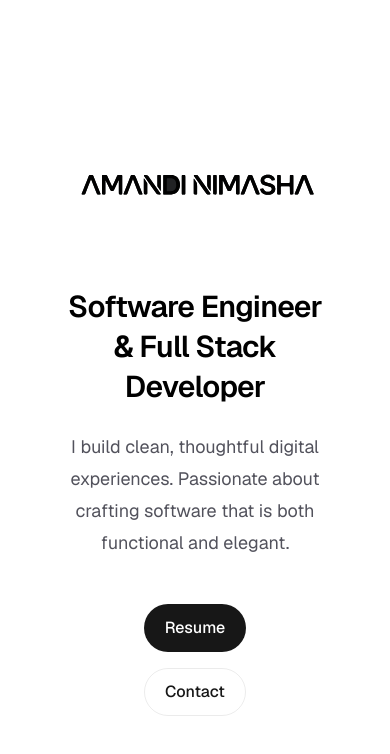
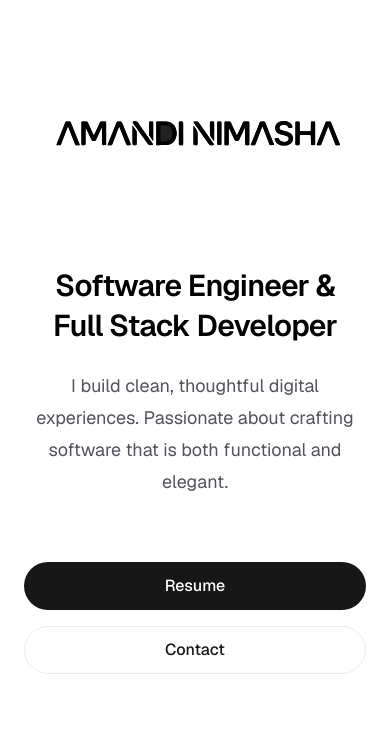
Before and after one commit to nimashaklaa/next-portfolio, a Next.js app: page / in a window 390 px wide. Shown: the top 754 px of the page. Built offline with nearby package versions, Linux system fonts and the light colour scheme.

Commit message:
feat: Update homepage layout with responsive spacing and alignment improvements

```diff
--- a/src/app/page.tsx
+++ b/src/app/page.tsx
@@ -3,7 +3,7 @@ import Image from "next/image";
 export default function Home() {
   return (
     <div className="flex flex-col flex-1 items-center justify-center bg-zinc-50 font-sans dark:bg-black">
-      <main className="flex flex-1 w-full max-w-3xl flex-col items-center justify-between py-32 px-16 bg-white dark:bg-black sm:items-start">
+      <main className="flex flex-1 w-full max-w-3xl flex-col items-center gap-16 py-16 px-6 bg-white dark:bg-black sm:items-start sm:justify-between sm:py-32 sm:px-16 sm:gap-0">
         <Image
           className="dark:invert"
           src="/name.svg"
@@ -21,7 +21,7 @@ export default function Home() {
             crafting software that is both functional and elegant.
           </p>
         </div>
-        <div className="flex flex-col gap-4 text-base font-medium sm:flex-row">
+        <div className="flex flex-col w-full gap-4 text-base font-medium sm:flex-row sm:w-auto">
           <a
             className="flex h-12 w-full items-center justify-center gap-2 rounded-full bg-foreground px-5 text-background transition-colors hover:bg-[#383838] dark:hover:bg-[#ccc] md:w-[158px]"
             href="/files/Amandi Nimasha CV.pdf"
```
